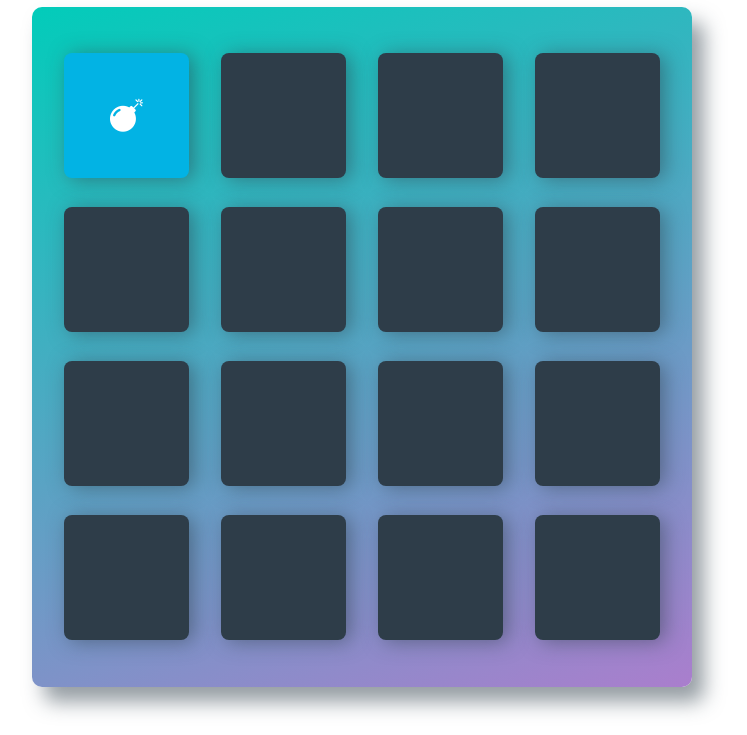
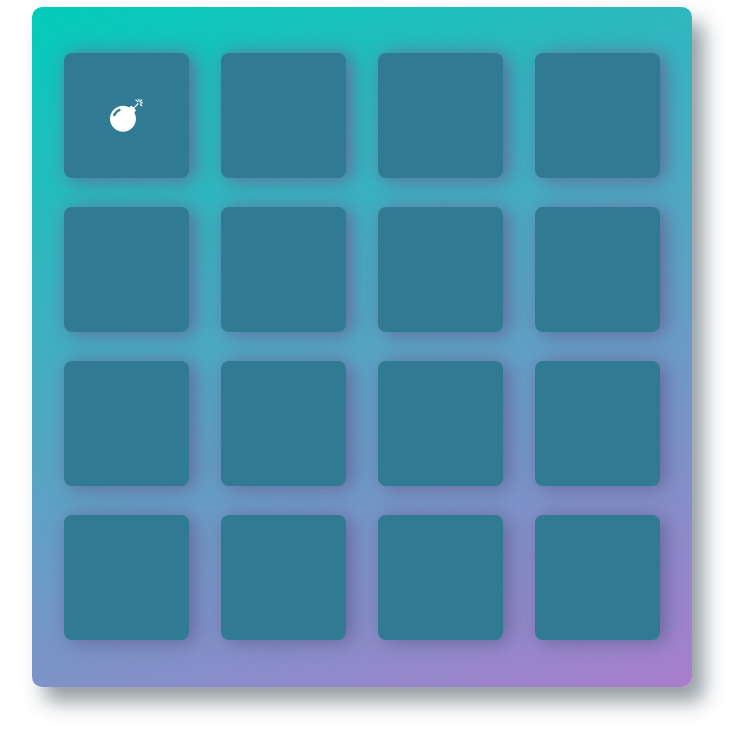
Before and after one commit to claireteters/memory-game, a plain HTML site: page index.html in a window 1280 px wide. Both pictures are taken after a click on the item 404 px from the left and 228 px from the top of the page. Shown: the part 113-848 px from the top of the page, without its empty margins (278-1025 px from the left). Drawn offline with nearby package versions, Linux system fonts and the light colour scheme; files whose address does not match are found by name; a web font is replaced by a local one.

Commit message:
changed css styles and last fixes to code

```diff
--- a/css/app.css
+++ b/css/app.css
@@ -55,7 +55,7 @@ h1 {
 .deck .card {
     height: 125px;
     width: 125px;
-    background: #2e3d49;
+    background: #307a93;
     font-size: 0;
     color: #ffffff;
     border-radius: 8px;
@@ -63,14 +63,14 @@ h1 {
     display: flex;
     justify-content: center;
     align-items: center;
-    box-shadow: 5px 2px 20px 0 rgba(46, 61, 73, 0.5);
-    transition-duration: 200ms;
+    box-shadow: 5px 2px 20px 0 rgb(102, 102, 153);
+    transition-duration: 300ms;
 }
 
 .deck .card.open {
     transform: rotateY(0);
     transition-duration: 200ms;
-    background: #02b3e4;
+    background: #307a93;
     cursor: default;
 }
 
@@ -116,7 +116,6 @@ h1 {
 .score-panel .restartButton {
     float: right;
     cursor: pointer;
-    background: #02ccba;
     color: #fff;
     font-size: 16px;
     font-weight: bold;
--- a/js/app.js
+++ b/js/app.js
@@ -4,7 +4,7 @@ function domReady() {
     let numberOfMoves = 0;
     let initialClick = false;
     let cardsOpened = [];
-    let matchedCards = 7;
+    let matchedCards = 0;
     let time;
     let minute = 0;
     let seconds = 0;
```
